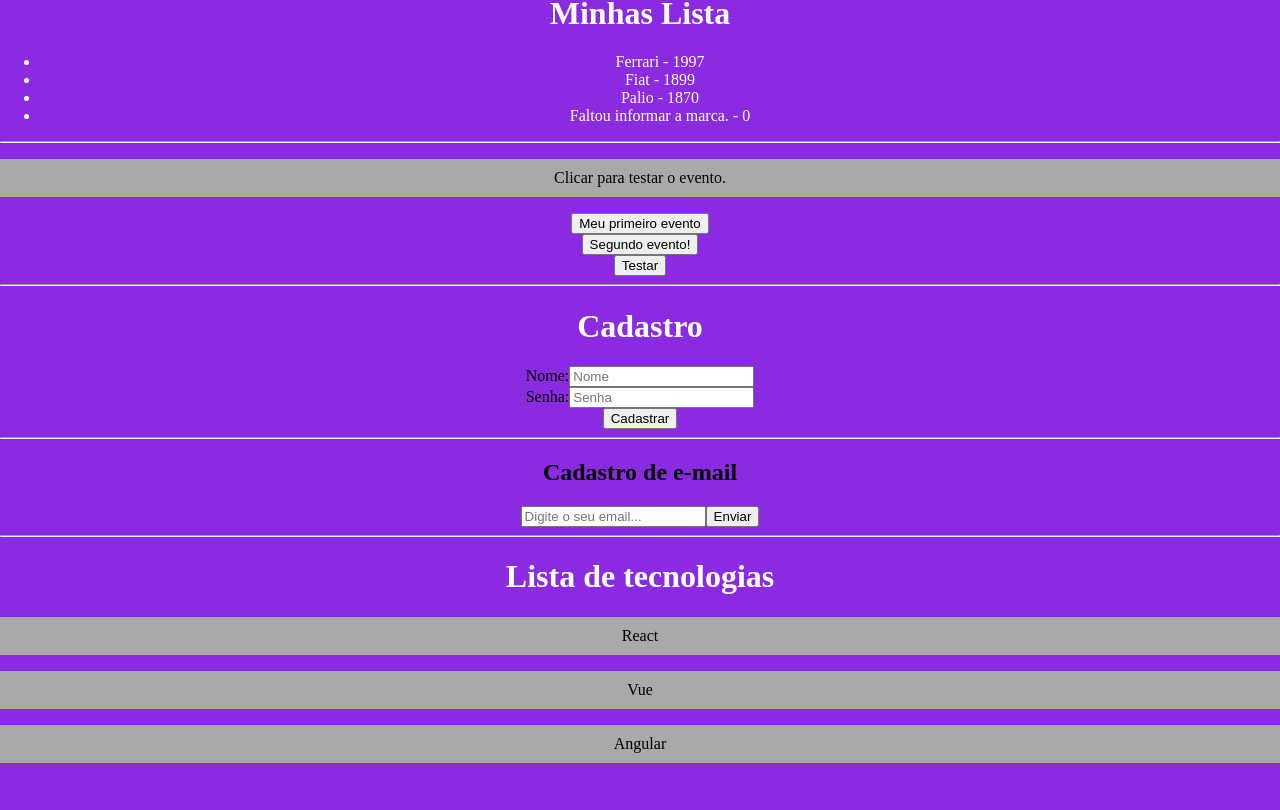
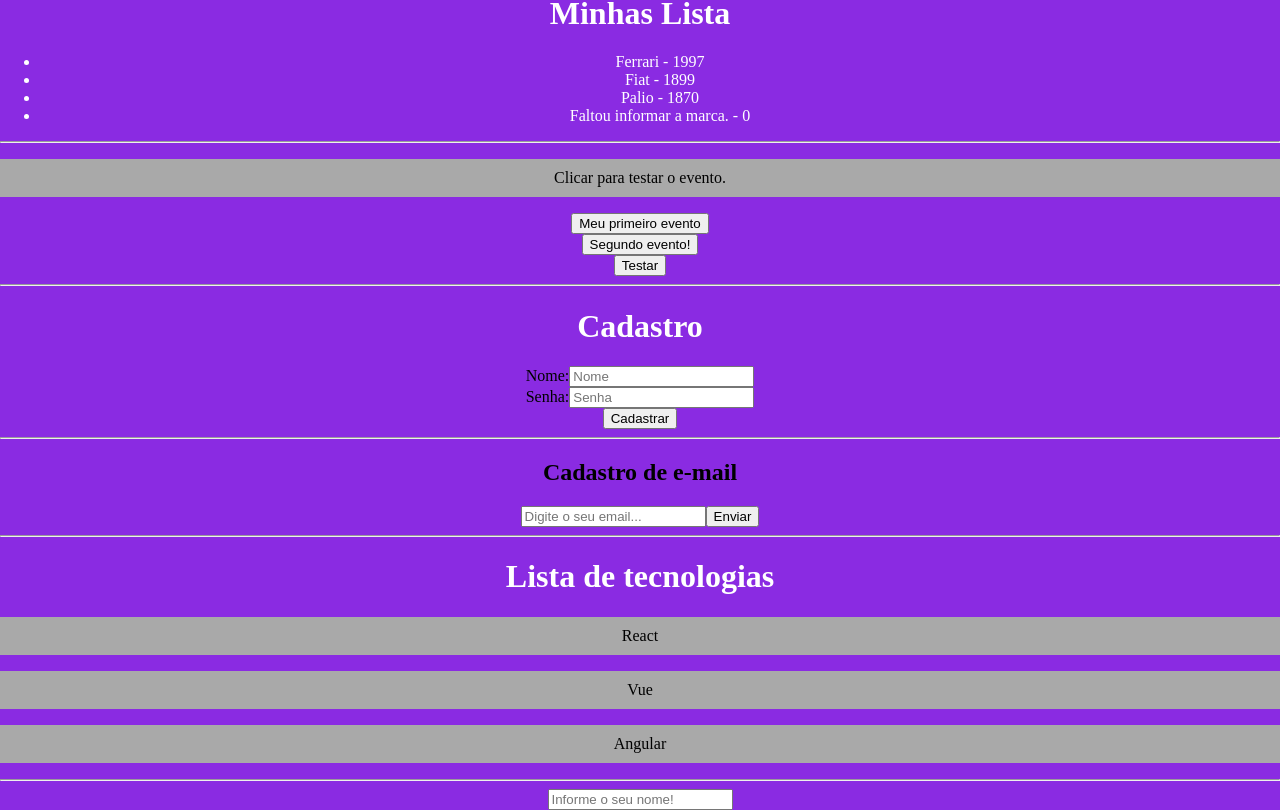
Before and after one commit to Christian-Lopes/projeto-front-end, a React (Create React App) app in the folder estudos-react/: page / in a window 1280 px wide. Shown: the part 940-1750 px from the top of the page. Before the commit the page ends 1719 px from the top, so only its background shows below. Built offline with nearby package versions, Linux system fonts and the light colour scheme.

Commit message:
Trabalhando com state Lift

```diff
--- a/estudos-react/src/App.js
+++ b/estudos-react/src/App.js
@@ -7,6 +7,9 @@ import Evento from "./components/Evento";
 import Form from "./components/Form";
 import Condicional from "./components/Condicional";
 import ListaTwo from "./components/ListaTwo";
+import { useState } from "react";
+import SeuNome from "./components/SeuNome";
+import Saudacao from "./components/Saudacao";
 
 function App() {
   const name = "Christian Lopes";
@@ -15,6 +18,7 @@ function App() {
     "https://s2.glbimg.com/Qu_SixHUaqo41jOtZdXDEo3Mz0A=/e.glbimg.com/og/ed/f/original" +
     "/2020/07/17/captura_de_tela_2020-07-17_as_11.37.38.png";
   const itens = ["React", "Vue", "Angular"];
+  const [nome, setNome] = useState();
 
   function soma() {
     return 6 + 6;
@@ -50,8 +54,11 @@ function App() {
       <Condicional />
       <hr></hr>
       <ListaTwo listas={itens} />
+      <hr></hr>
+      <SeuNome setNome={setNome} />
+      <Saudacao nome={ nome } />
     </div>
-  )
+  );
 }
 
 export default App;
--- /dev/null
+++ b/estudos-react/src/components/Saudacao.js
@@ -0,0 +1,13 @@
+function Saudacao({ nome }) {
+  function gerarSaudacao(nome) {
+    return `Olá ${nome}! Seja bem vindo ao treino de React.js...`;
+  }
+
+  return (
+    <>
+      {nome  && <p>{gerarSaudacao(nome)}</p>}
+    </>
+  );
+}
+
+export default Saudacao;
--- /dev/null
+++ b/estudos-react/src/components/SeuNome.js
@@ -0,0 +1,14 @@
+function SeuNome({ setNome }) {
+  return (
+    <div>
+        <input
+          type="text"
+          name="name"
+          placeholder="Informe o seu nome!"
+          onChange={(e) => setNome(e.target.value)}
+        ></input>
+    </div>
+  )
+}
+
+export default SeuNome;
```
